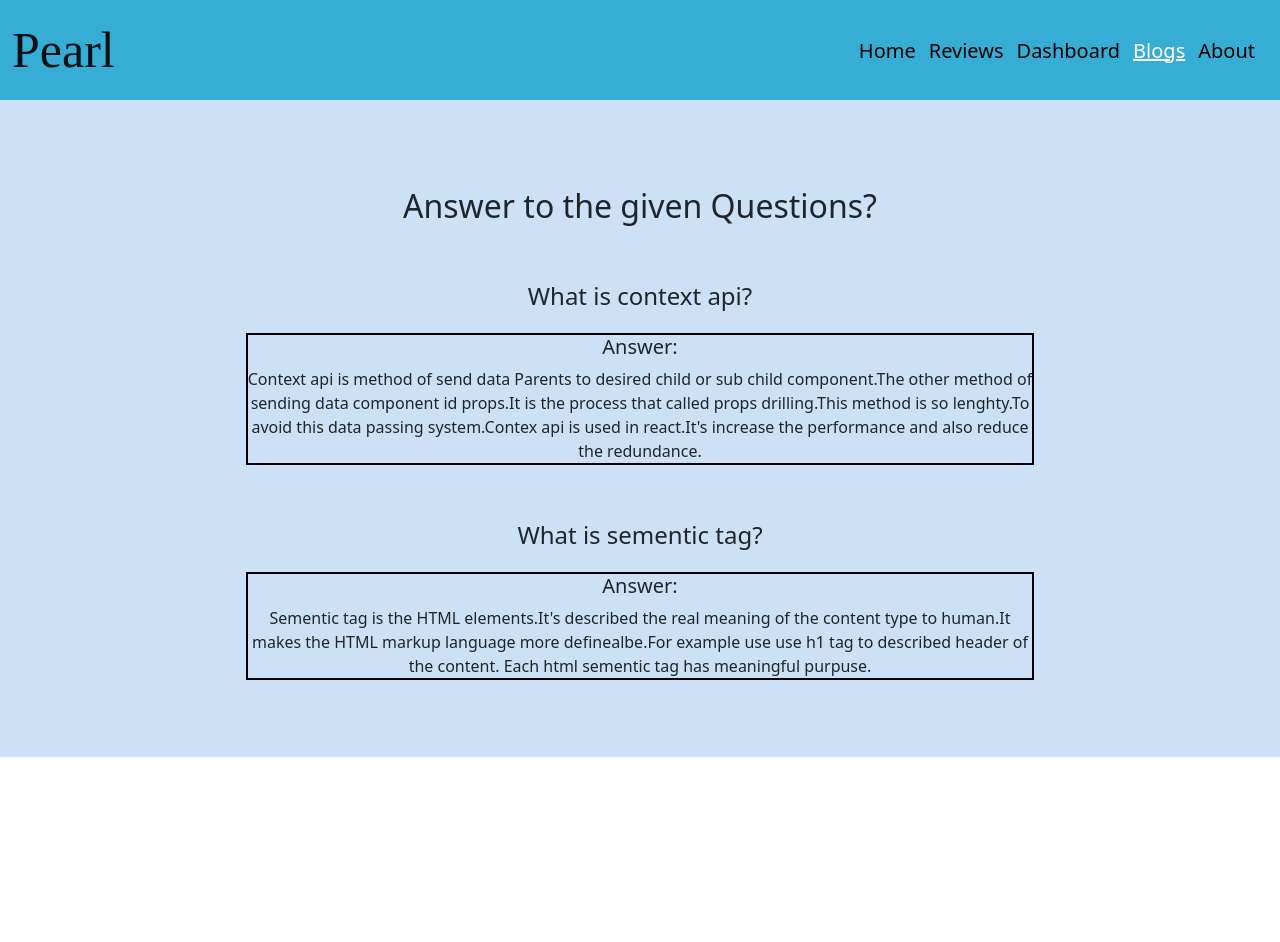
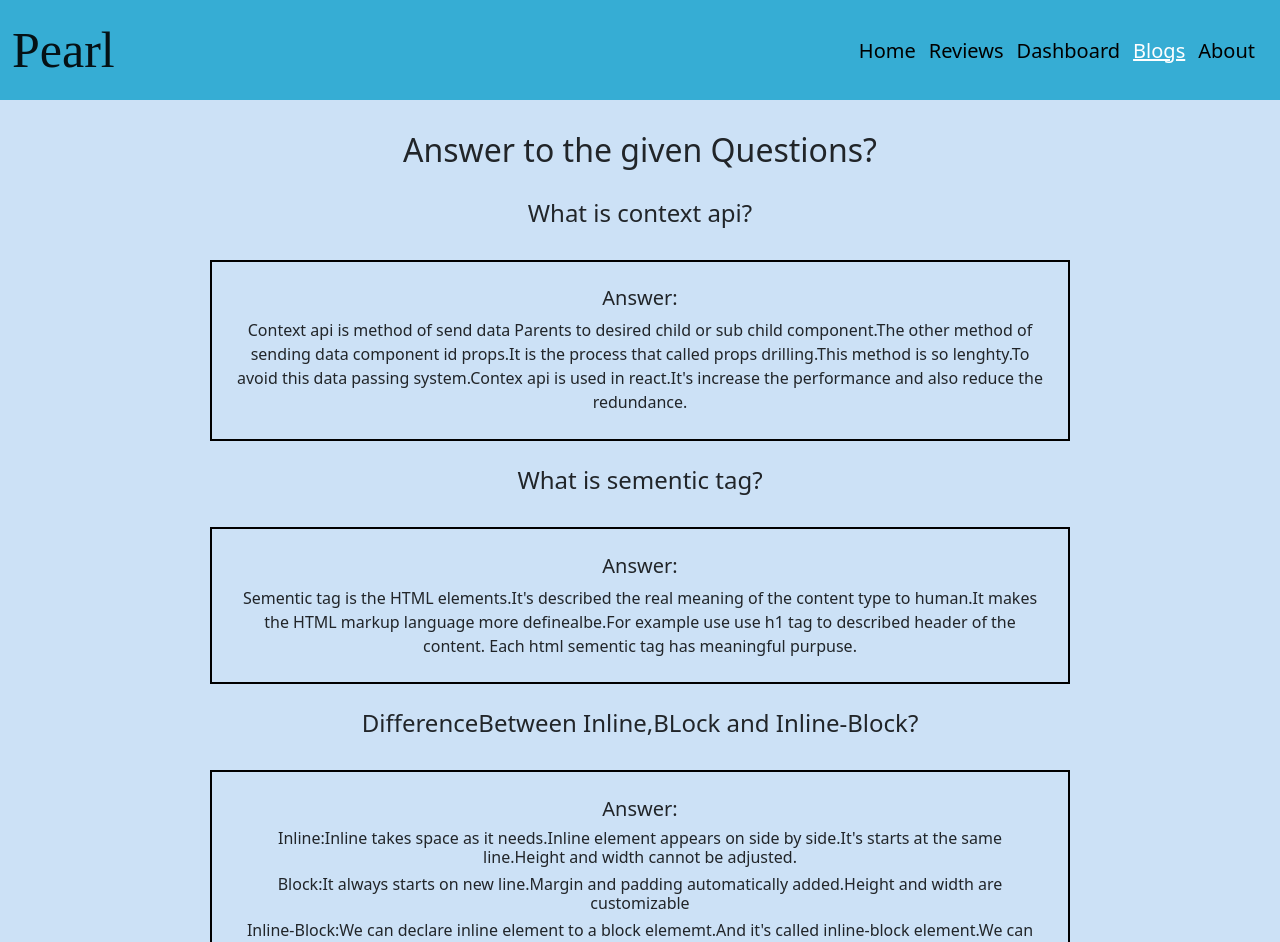
Before and after one commit to ATISH01/BlackPearl, a React (Create React App) app: page /blogs in a window 1280 px wide. Shown: the top 942 px of the page. Before the commit the page ends 800 px from the top, so only its background shows below. Built offline with nearby package versions, Linux system fonts and the light colour scheme; a web font is replaced by a local one.

Commit message:
about component

```diff
--- a/src/App.js
+++ b/src/App.js
@@ -1,5 +1,6 @@
 import { Route, Routes } from 'react-router-dom';
 import './App.css';
+import About from './components/About/About';
 import Blogs from './components/Blogs/Blogs';
 import DashBoard from './components/DashBoard/DashBoard';
 import Header from './components/Header/Header';
@@ -16,6 +17,7 @@ function App() {
         <Route path='/review' element={<Reviews></Reviews>}></Route>
         <Route path='/dashboard' element={<DashBoard></DashBoard>}></Route>
         <Route path='/blogs' element={<Blogs></Blogs>}></Route>
+        <Route path='/about' element={<About></About>}></Route>
         <Route path='*' element={<NotFound></NotFound>}></Route>
 
       </Routes>
--- /dev/null
+++ b/src/components/About/About.js
@@ -0,0 +1,11 @@
+import React from 'react';
+
+const About = () => {
+    return (
+        <div>
+            <img className='img-fluid' src={"https://i.pinimg.com/originals/76/b2/eb/76b2eb3d6cc3637f137647f4044a9da3.jpg"} alt="" />
+        </div>
+    );
+};
+
+export default About;
--- a/src/components/Blogs/Blogs.css
+++ b/src/components/Blogs/Blogs.css
@@ -1,17 +1,17 @@
 .blogs{
-    padding: 6%;
+    padding: 2%;
 }
 .blogs h2{
-    margin-top: 10px;
-        margin-bottom: 12px;
+    margin-top: 5px;
+        margin-bottom: 5px;
 }
 .blogs h4{
-    margin-top: 5%;
-    margin-bottom: 2%;
+
+    padding: 2%;
 }
 .blogs p{
     border:2px solid black;
     width: 70%;
     margin: auto;
-
+    padding: 2%;
 }
--- a/src/components/Blogs/Blogs.js
+++ b/src/components/Blogs/Blogs.js
@@ -9,6 +9,12 @@ const Blogs = () => {
             <p><h5>Answer:</h5>Context api is method of send data Parents to desired child or sub child component.The other method of sending data component id props.It is the process that called props drilling.This method is so lenghty.To avoid this data passing system.Contex api is used in react.It's increase the performance and also reduce the redundance.</p>
             <h4>What is sementic tag?</h4>
             <p><h5>Answer:</h5>Sementic tag is the HTML elements.It's described the real meaning of the content type to human.It makes the HTML markup language more definealbe.For example use use h1 tag to described header of the content. Each html sementic tag has meaningful purpuse.</p>
+            <h4>DifferenceBetween Inline,BLock and Inline-Block?</h4>
+            <p><h5>Answer:</h5>
+            <h6>Inline:Inline takes space as it needs.Inline element appears on side by side.It's starts at the same line.Height and width cannot be adjusted.</h6>
+            <h6>Block:It always starts on new line.Margin and padding automatically added.Height and width are customizable</h6>
+            <h6>Inline-Block:We can declare inline element to a block elememt.And it's called inline-block element.We can cutomize it like block element.</h6>
+            </p>
         </div>
     );
 };
--- a/src/components/Header/Header.js
+++ b/src/components/Header/Header.js
@@ -1,5 +1,4 @@
 import React from 'react';
-import { Link } from 'react-router-dom';
 import './Header.css';
 import ActiveLink from '../ActiveLink/ActiveLink'
 
@@ -19,8 +18,8 @@ const Header = () => {
                             <ActiveLink to="/review">Reviews</ActiveLink>
                             <ActiveLink to="/dashboard">Dashboard</ActiveLink>
 
-                            <ActiveLink to="blogs">Blogs</ActiveLink>
-                            <ActiveLink to="about">About </ActiveLink>
+                            <ActiveLink to="/blogs">Blogs</ActiveLink>
+                            <ActiveLink to="/about">About </ActiveLink>
 
                         </div>
                     </form>
```
